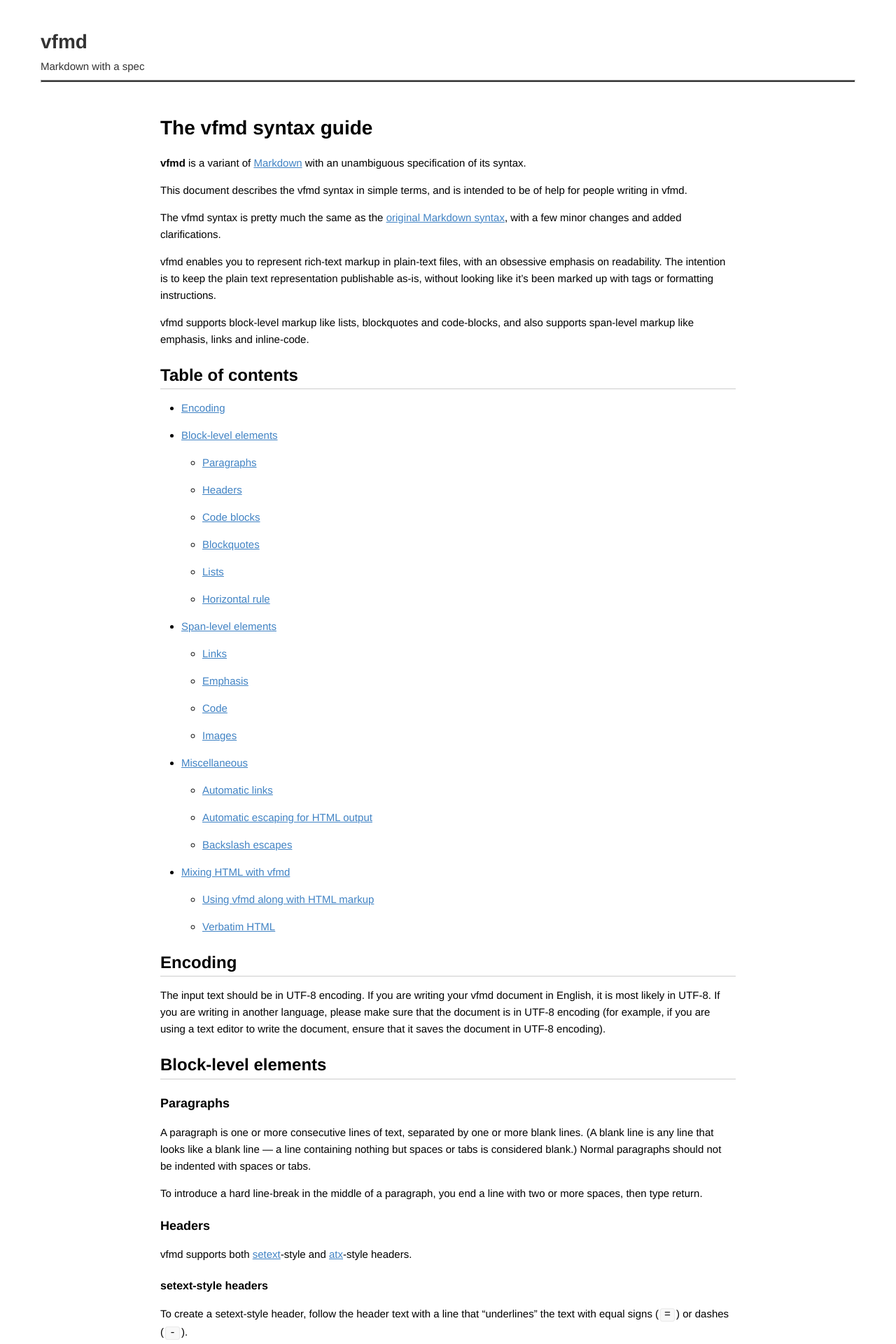
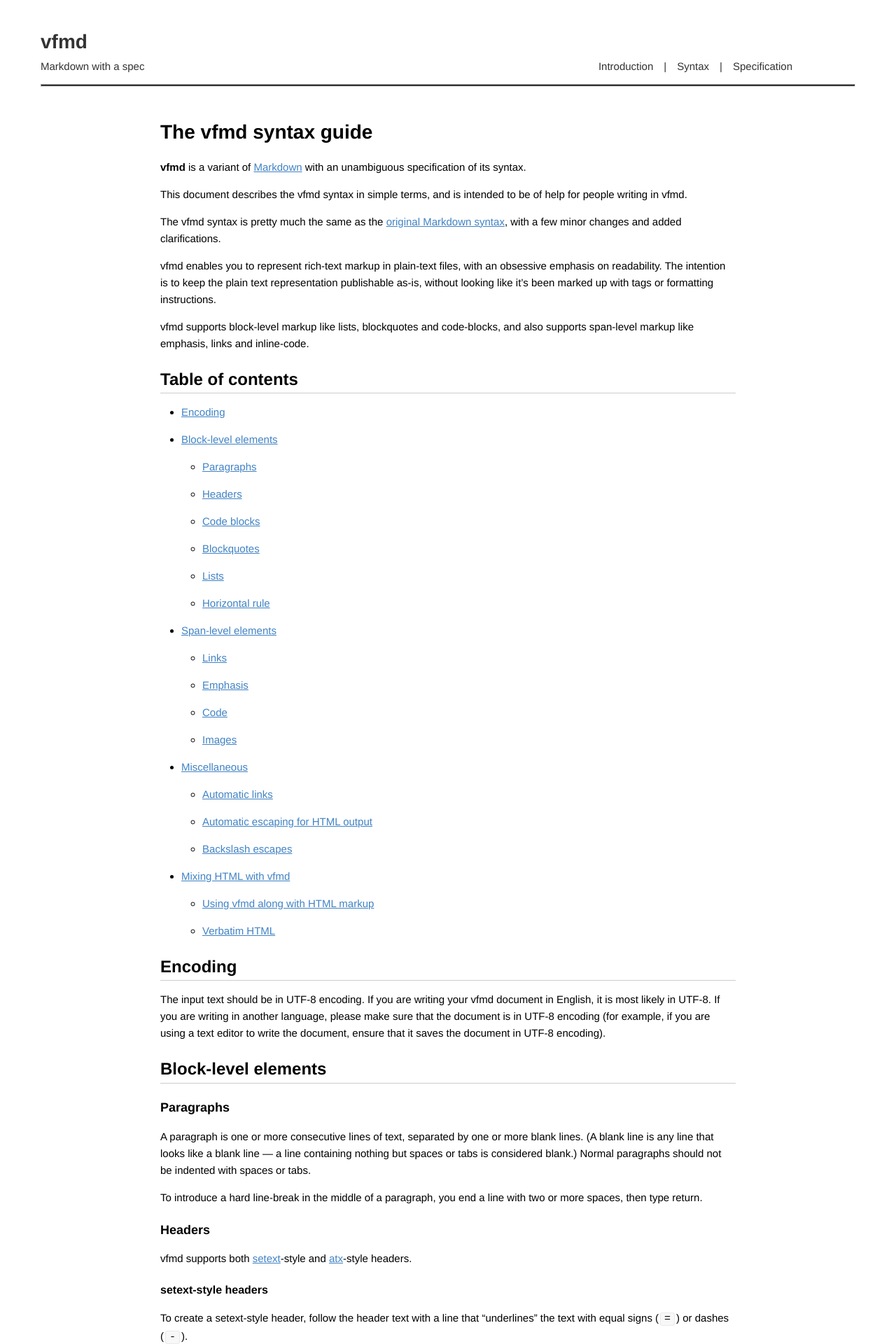
Before and after one commit to vfmd/vfmd-spec, a Jekyll site: the page built from syntax.md, in a window 1280 px wide. Shown: the top 1920 px of the page at 70% size. Built offline with Jekyll 4.4.1, drawn with Linux system fonts in a browser that asks for light colours; Markdown is read by kramdown in place of the engine named in the settings.

Commit message:
Adding a super-simple navigation bar

```diff
--- a/_layouts/doc.html
+++ b/_layouts/doc.html
@@ -11,7 +11,18 @@
 
       <div id="header">
         <h1><a href="{{ site.rooturl }}">{{ site.name }}</a></h1>
-        <p>{{ site.tagline }}</p>
+        <div style="height: 2em;">
+        <p style="float: left;">{{ site.tagline }}</p>
+        <div class="nav-container" style="float: right; height: 1em;">
+            <ul class="nav">
+              <li><a href="/vfmd-spec/specification/">Specification</a></li>
+              <li>|</li>
+              <li><a href="/vfmd-spec/syntax/">Syntax</a></li>
+              <li>|</li>
+              <li><a href="/introduction/">Introduction</a></li>
+            </ul>
+        </div>
+        </div>
         <hr />
       </div>
 
--- a/style/vfmd.css
+++ b/style/vfmd.css
@@ -22,6 +22,23 @@
   text-decoration: underline;
 }
 
+.nav {
+  float: right;
+  margin: 0 90px 3em 0;
+  padding: 0;
+  list-style: none;
+  height: 1em;
+}
+.nav li {
+  float: right;
+  margin: 0 0 0 1em;
+}
+@media (max-width: 720px) {
+  .nav-container {
+    display: none;
+  }
+}
+
 .content {
     max-width: 822px;
     min-width: 360px;
```
